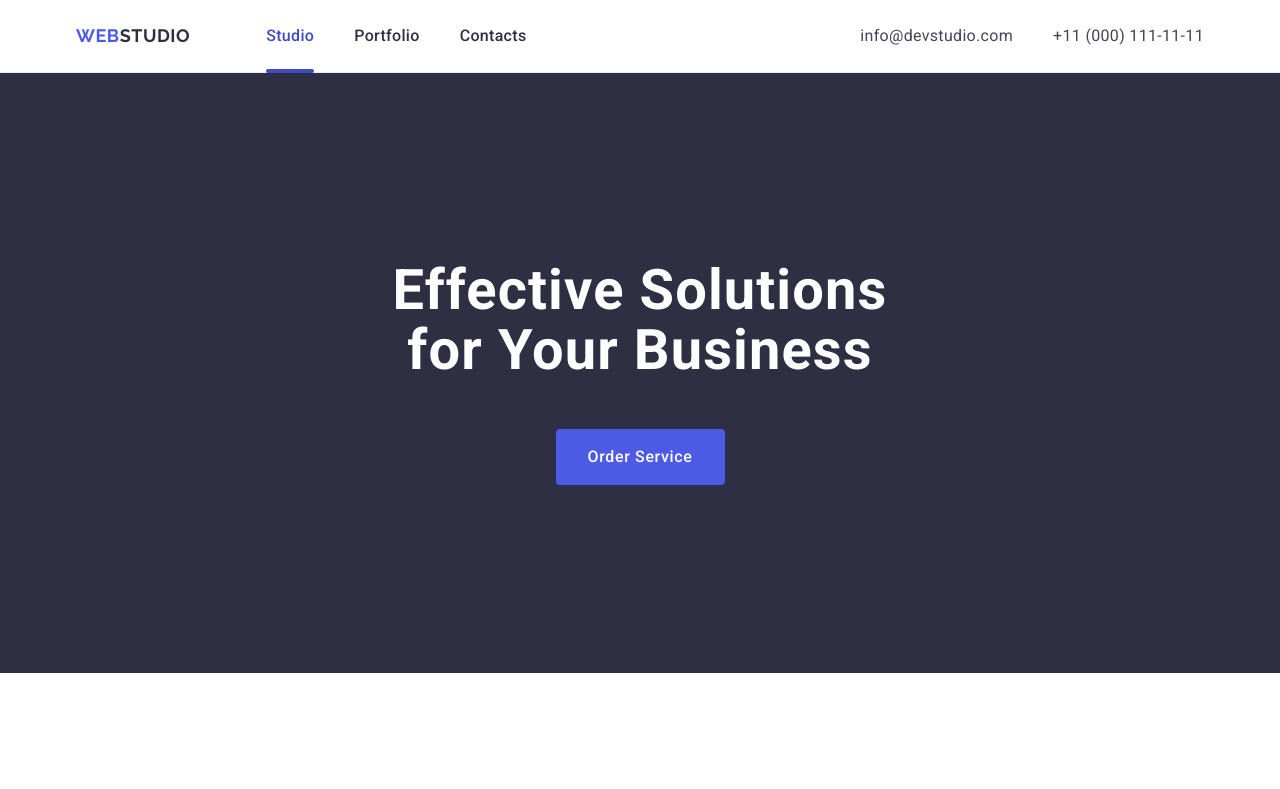
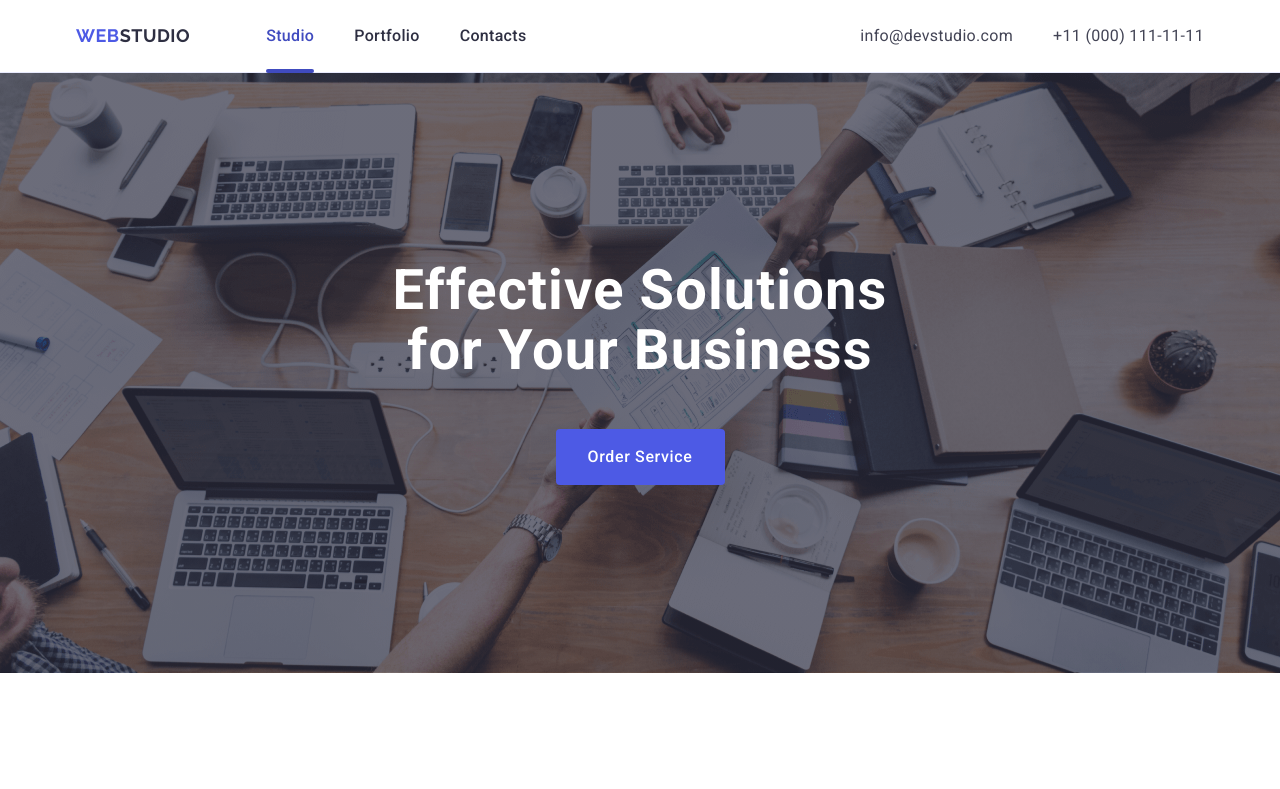
Before and after one commit to DmytroValMan/goit-markup-hw-04, a plain HTML site: page index.html in a window 1280 px wide. Shown: the top 789 px of the page. Drawn offline with nearby package versions, Linux system fonts and the light colour scheme; the site is published under a folder, as on GitHub Pages, so addresses that start at the root find nothing.

Commit message:
correct url first section

```diff
--- a/css/styles.css
+++ b/css/styles.css
@@ -242,13 +242,12 @@ address {
 .section-button {
   max-width: 1440px;
   padding: 188px 0;
-  max-width: 100%;
   margin: 0 auto;
   background-image: linear-gradient(
       rgba(46, 47, 66, 0.7),
       rgba(46, 47, 66, 0.7)
     ),
-    url(/images/people-office\ 1.png);
+    url(../images/people-office\ 1.png);
   background-repeat: no-repeat;
   background-position: center;
   background-size: cover;
```
